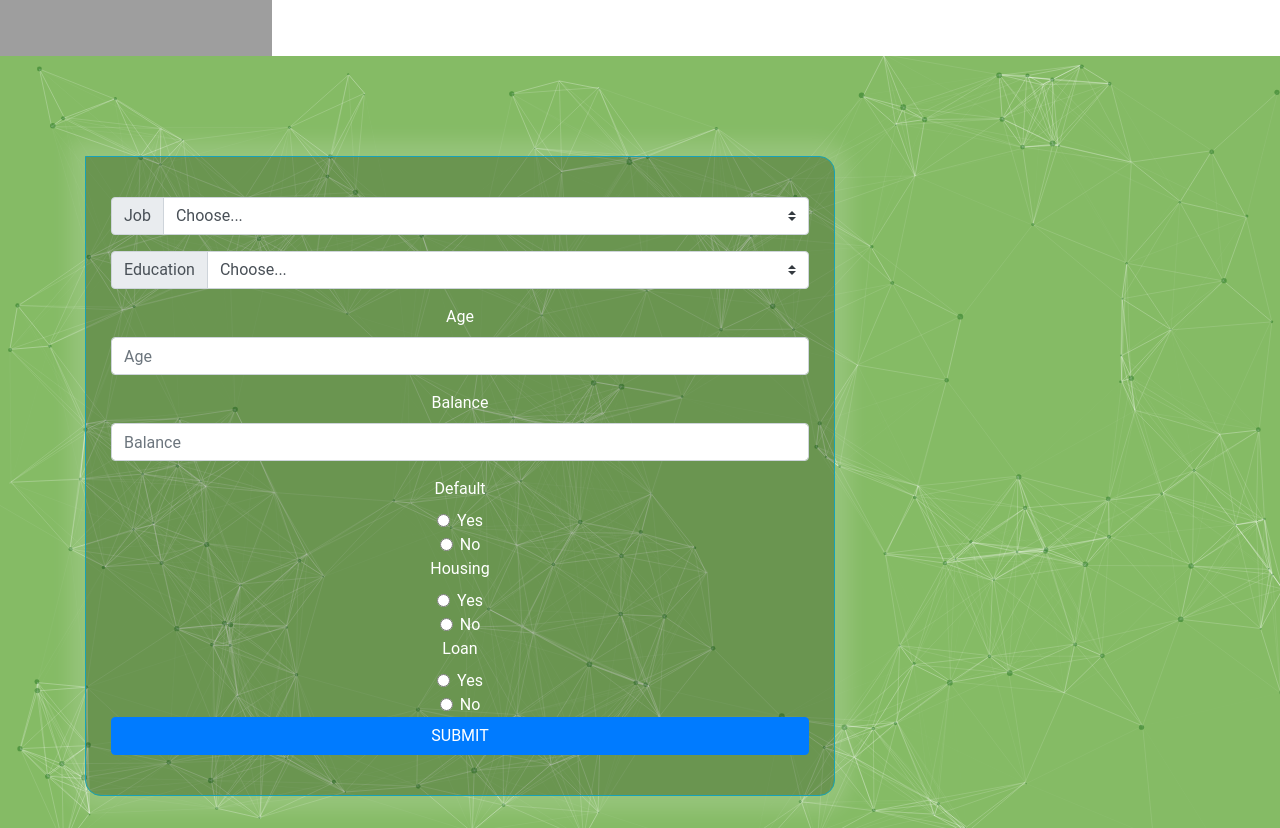
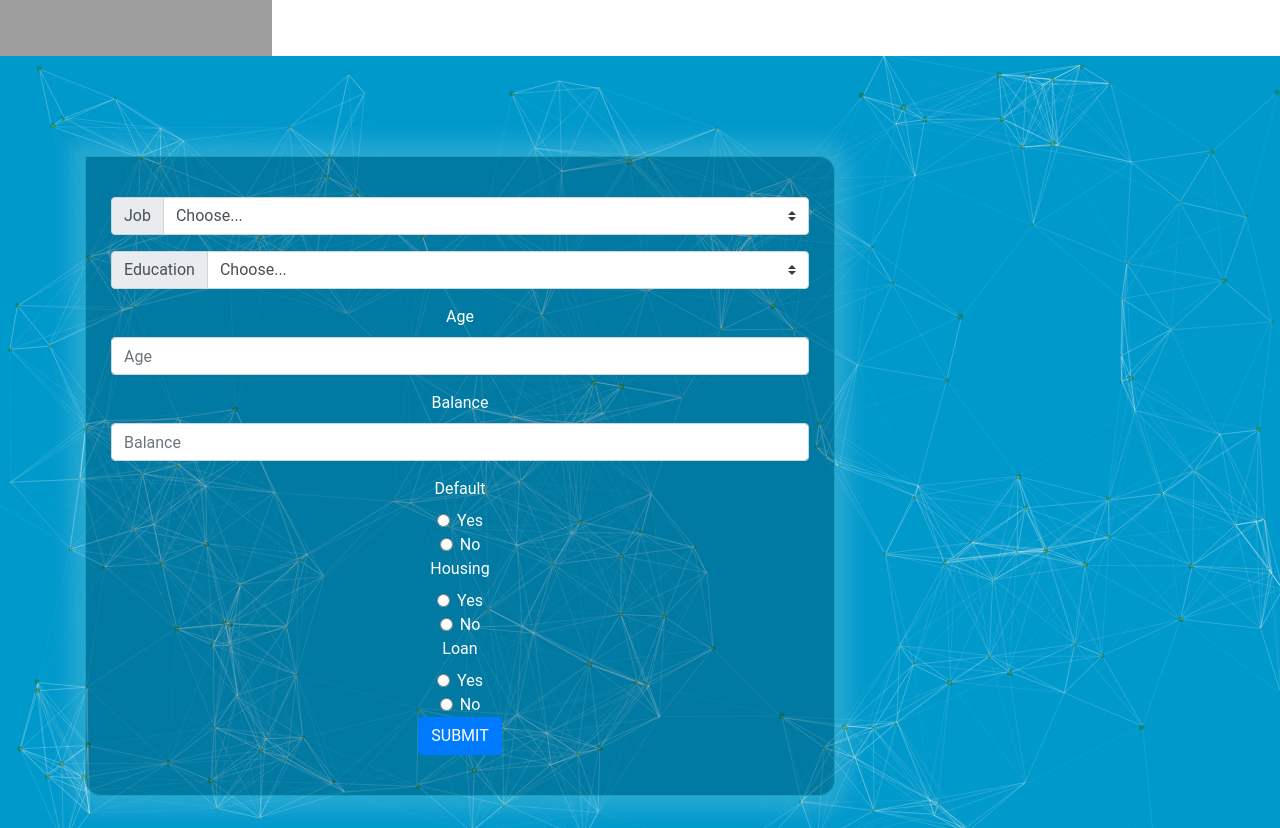
Before and after one commit to chetan8888/precisely_classified, a Flask app: page /form in a window 1280 px wide. Run offline with Flask 2, Linux system fonts and the light colour scheme; some libraries are stand-ins or nearby versions; grey boxes are pictures that could not be loaded.

Commit message:
bug fixes

```diff
--- a/static/home.css
+++ b/static/home.css
@@ -55,7 +55,7 @@
   text-align: right;
   width: 100%;
 }
-button {
+.confirm, button {
   background: var(--shared-background);
   border: 3px solid #fff;
   border-radius: 0.2em;
--- a/templates/base.html
+++ b/templates/base.html
@@ -42,7 +42,7 @@
         left: 0;
         right: 0;
         height: inherit;
-        background-color: #85bb65;
+        background-color: #0099cc;
       "
     ></div>
     {% block content %} {% endblock %}
--- a/templates/form.html
+++ b/templates/form.html
@@ -5,7 +5,7 @@
     <div class="card-deck">
       <div
         class="homecontainer card text-center card border-info mb-3"
-        style="width: 626px; height: auto;
+        style="width: 626px; height: auto;"
       >
         <form action="{{ url_for('handle_data') }}" method="post">
           <div class="input-group mb-3">
--- a/templates/home.html
+++ b/templates/home.html
@@ -1,6 +1,5 @@
 {% extends "base.html" %} {% block title %} Home Page {% endblock %} {% block
 content %}
-<link rel="stylesheet" href="../static/home.css">
 
 <div class="d-flex align-middle p-3 mx-auto" stlye="height:144px; width:626px;">
   <div class="container pt-5" stlye="height:100%">
@@ -30,7 +29,10 @@
       <h4>Click to find out!</h4>
 
       <div class="flexrow flow-right buttonrow">
-        <button class="confirm" disabled="disabled">Predict</button>
+        <a href="{{url_for('form')}}" class="confirm card-link"> Predict </a>
+        <!-- <button type="button" onclick="window.location.href='{{ url_for('form') }}';" >
+          Predict
+        </button> -->
       </div>
     </div>
 
```
